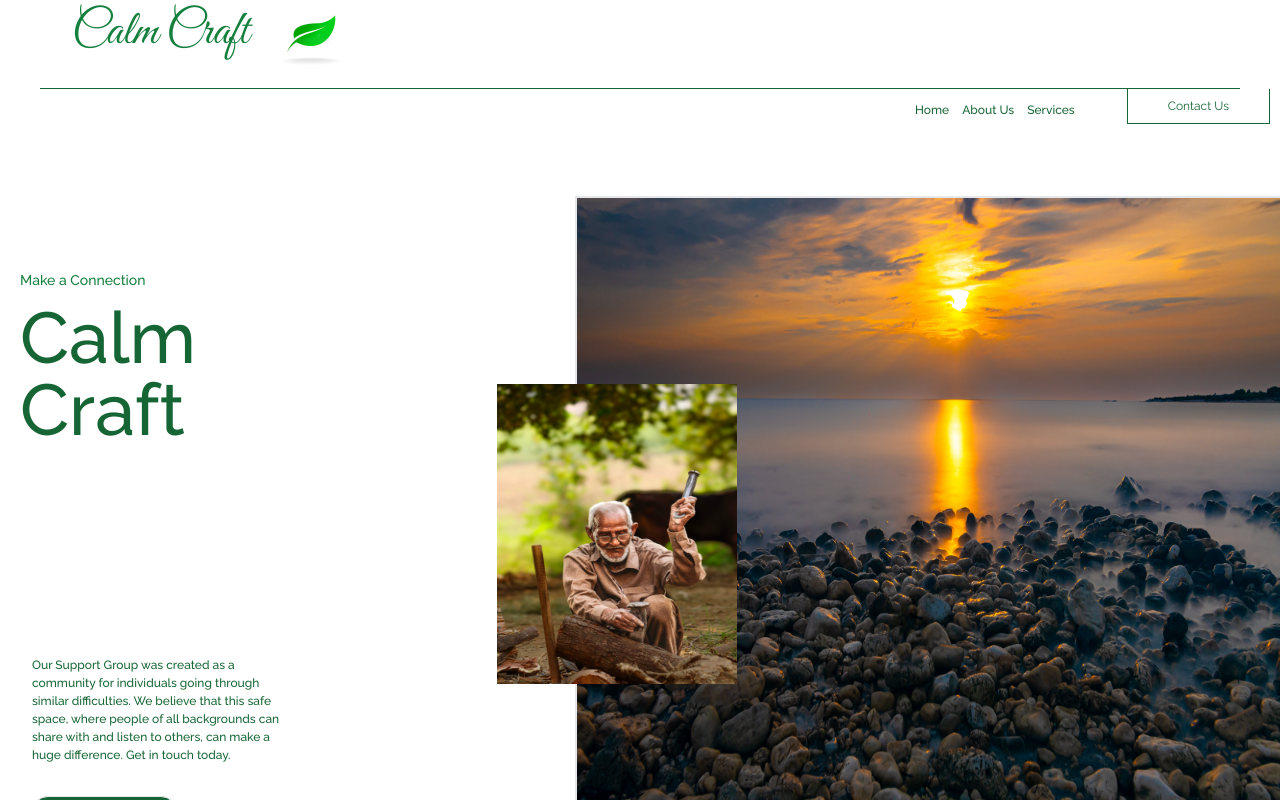
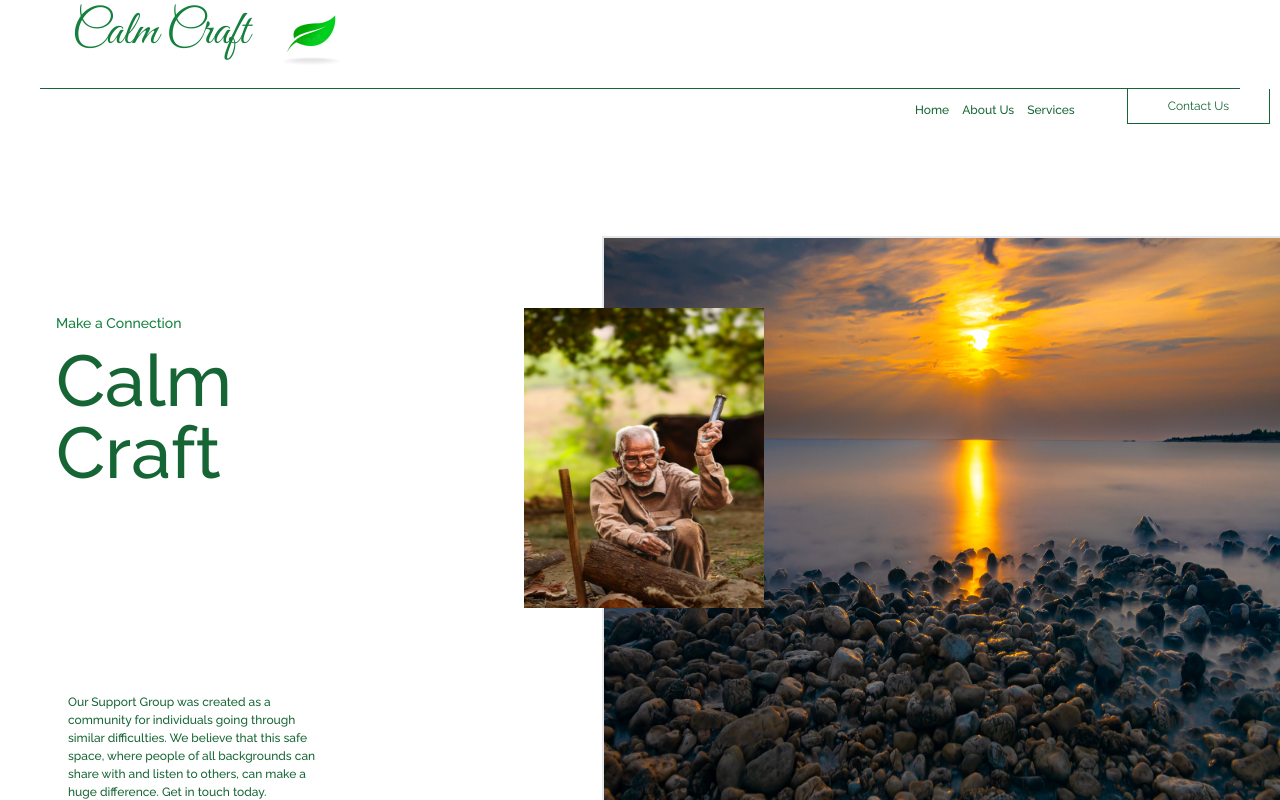
Before and after one commit to heritierbagumire/calm-craft, a React (Create React App) app: page / in a window 1280 px wide. Shown: the top 800 px of the page. Built offline with nearby package versions, Linux system fonts and the light colour scheme.

Commit message:
Home Changed

```diff
--- a/src/components/Home.jsx
+++ b/src/components/Home.jsx
@@ -7,11 +7,11 @@ const Home = () => {
   return (
     <div
       name="home"
-      className="md:max-w-screen-2xl md:px-2 p-10 lg:px-0 h-auto w-full bg-white text-green-700 mt-6 md:overflow-hidden "
+      className="md:max-w-screen-2xl md:px-10 m-4 lg:p-20 lg:px-0 h-auto w-full bg-white text-green-700 mt-6 md:overflow-hidden "
     >
-      <div className=" mx-2 md:-mx-2 flex flex-col items-center justify-between h-auto md:flex-row">
+      <div className=" mx-2 md:-mx-2 pl-0 lg:pl-5 flex flex-col items-center justify-between h-auto md:flex-row">
         <div className="flex flex-col justify-center h-full md:w-[45%]">
-          <div className="px-0 md:px-7 relative">
+          <div className="px-0 lg:px-7 relative">
             <h2 className=" text-3xl md:text-6xl absolute top-12 lg:text-7xl font-medium pt-0  text-green-800">
               Calm <br /> Craft
             </h2>
@@ -19,7 +19,7 @@ const Home = () => {
               Make a Connection
             </p>
           </div>
-          <div className="mt-[60%] pl-0 md:pl-10">
+          <div className="mt-[60%] pl-0 lg:pl-10">
             <p className="text-green-800 text-[12px] max-w-64 py-4 pb-2 text-start font-medium">
               Our Support Group was created as a community for individuals going
               through similar difficulties. We believe that this safe space,
@@ -35,11 +35,11 @@ const Home = () => {
           <div></div>
           <div className="mt-54">
             <div className="z-0">
-              <img src={HeroImage} alt="fda" className="w-full h-[730px]" />
+              <img src={HeroImage} alt="fda" className="w-full h-[530px] md:h-[730px]" />
             </div>
-            <div className="-inset-10 lg:-inset-40 z-40 relative">
-              <div className="absolute -top-[540px] md:-top-96 right-16 md:right-56 lg:left-20">
-                <img src={Dfd} alt="fda" className="w-60 h-[300px]" />
+            <div className="inset-20 md:-inset-10 lg:-inset-40 z-40 relative">
+              <div className="absolute -top-[540px] md:-top-[500px] -left-20 md:right-58 lg:left-20">
+                <img src={Dfd} alt="fda" className="w-full md:w-60 h-[200px] md:h-[300px]" />
               </div>
             </div>
           </div>
```
